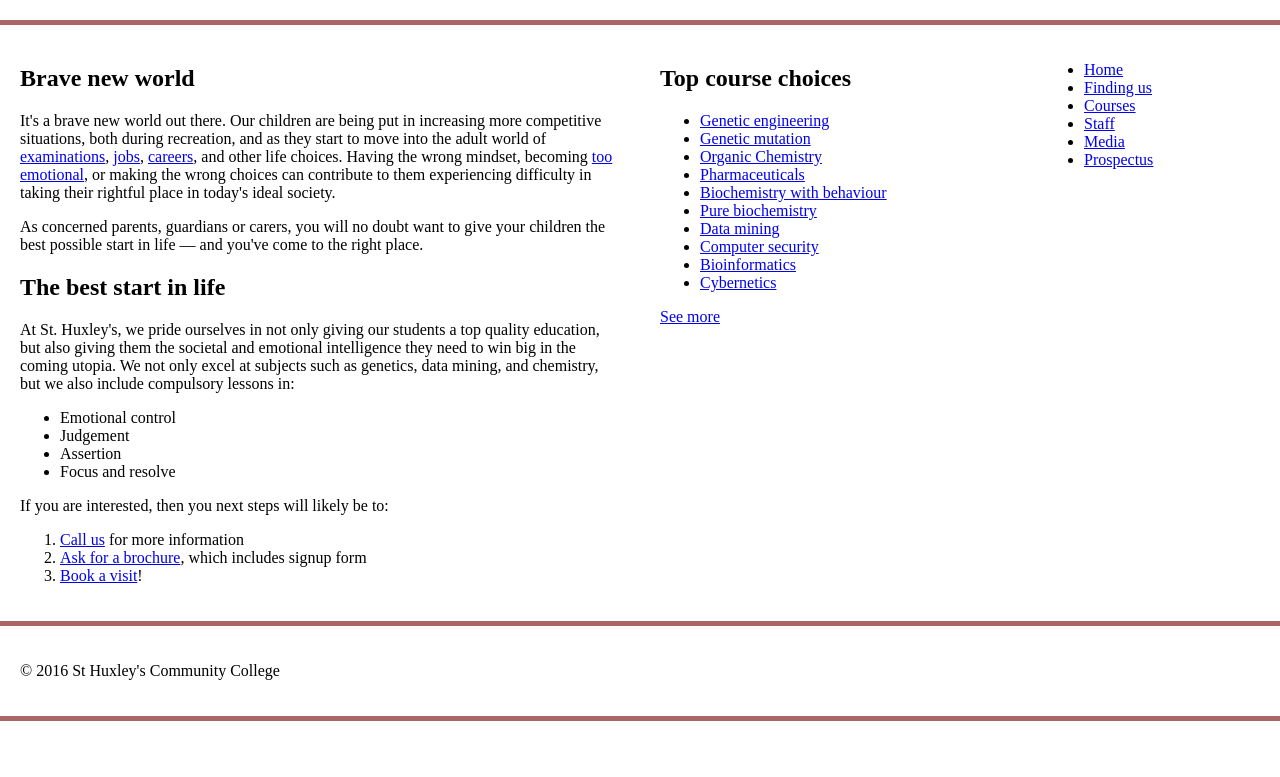
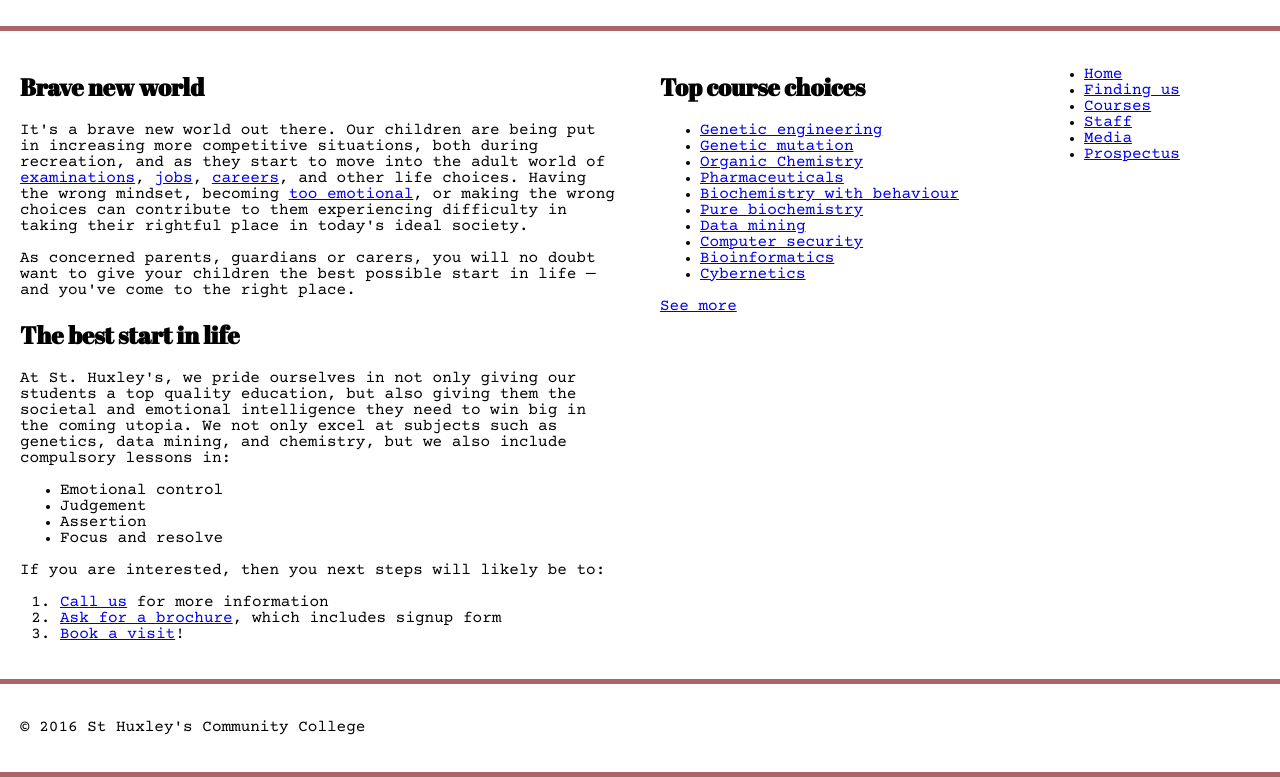
Before and after one commit to StarfarerM42/University-Letter, a website: page in0.html in a window 1280 px wide. Shown: the part 105-882 px from the top of the page. Before the commit the page ends 826 px from the top, so only its background shows below. Drawn offline with Linux system fonts and the light colour scheme.

Commit message:
apply fonts

```diff
--- a/st0.css
+++ b/st0.css
@@ -66,3 +66,16 @@ footer {
 }
 
 /* WRITE YOUR CODE BELOW HERE */
+
+body {
+	font-family: 'courier_primeregular', sans-serif;
+}
+
+h1,
+h2,
+h3,
+h4,
+h5,
+h6 {
+	font-family: 'abril_fatfaceregular', sans-serif;
+}
```
